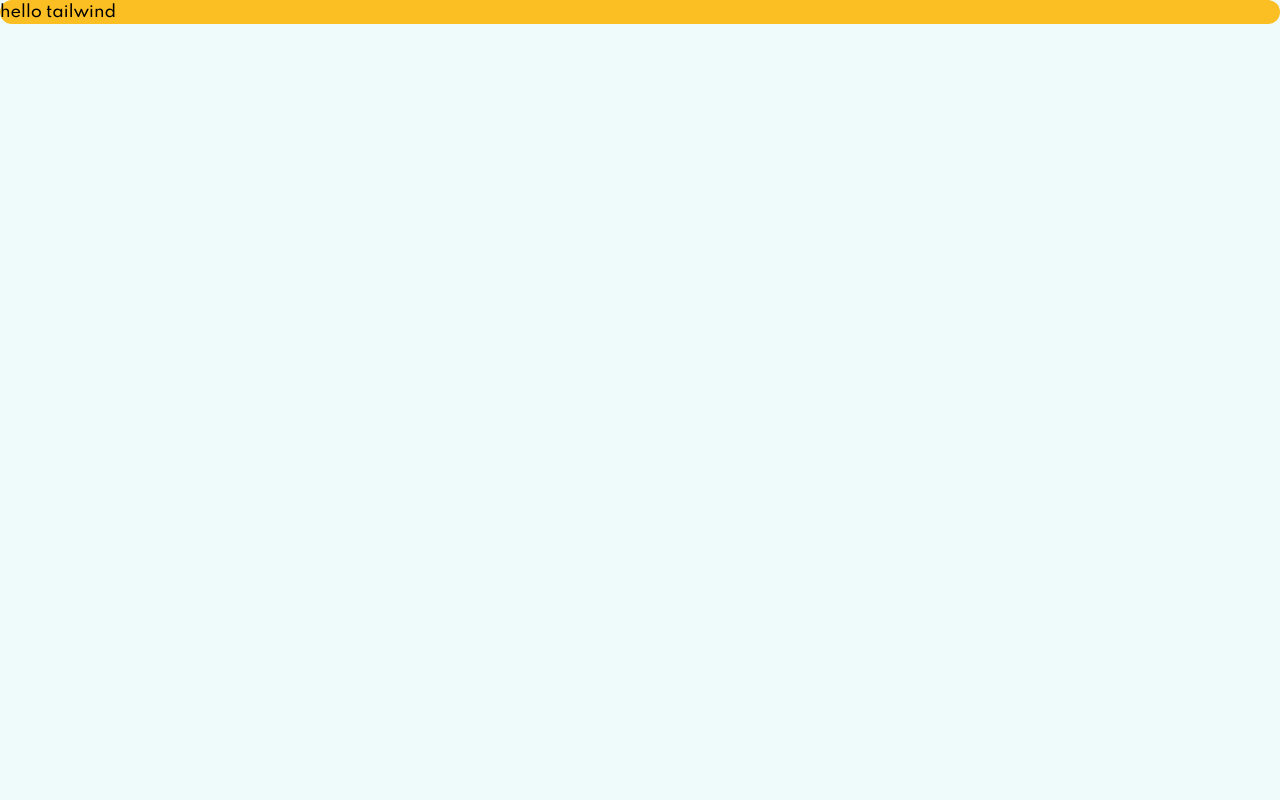
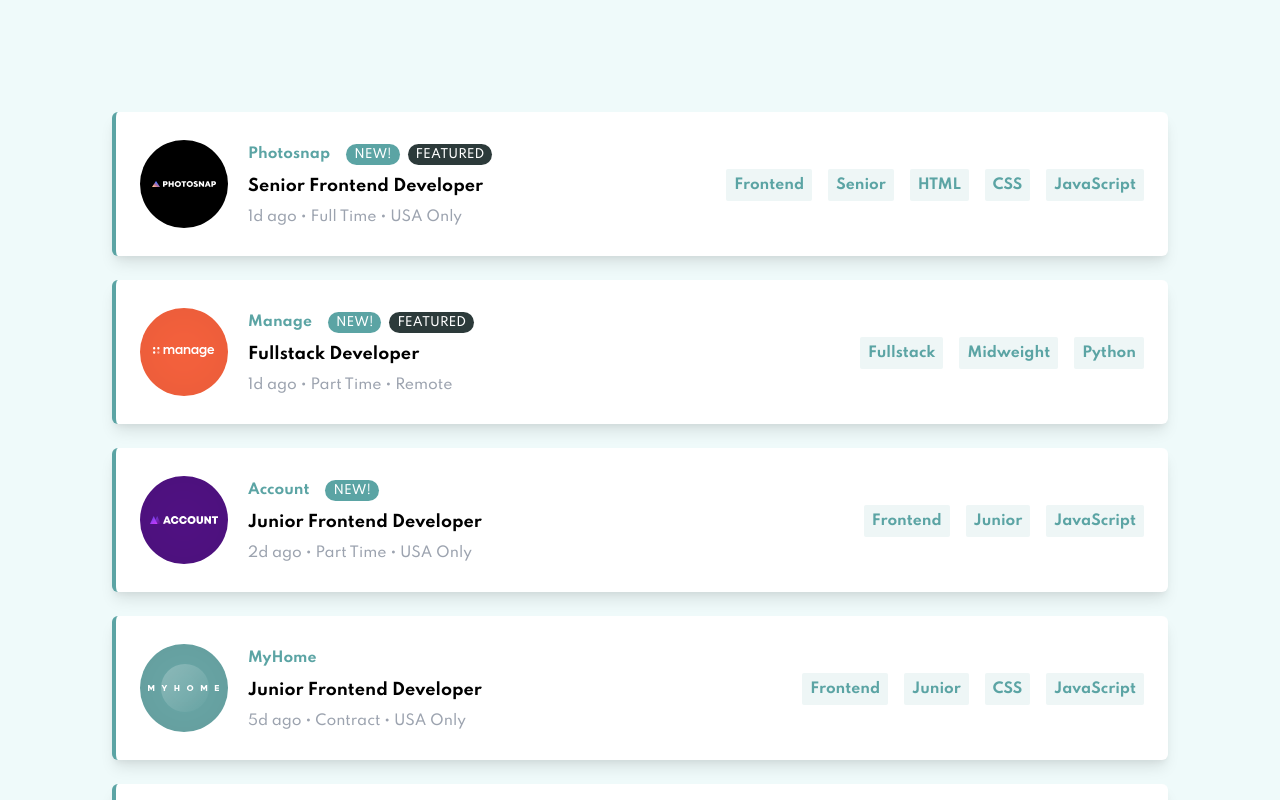
Before and after one commit to kelvinsanchez15/static-job-listings, a Next.js app: page / in a window 1280 px wide. Shown: the top 800 px of the page. Built offline with nearby package versions, Linux system fonts and the light colour scheme.

Commit message:
create card component

```diff
--- /dev/null
+++ b/components/Card.tsx
@@ -0,0 +1,47 @@
+export default function Card({ job }) {
+  return (
+    <div
+      id="card"
+      className="flex items-center bg-white rounded-md border-l-4 border-cyan p-6 mb-6 shadow-lg"
+    >
+      <div id="logo" className="mr-5">
+        <img src={job.logo} alt="company logo" />
+      </div>
+      <div
+        id="job-info"
+        className="flex-grow flex flex-col justify-around h-24"
+      >
+        <div>
+          <span id="company-name" className="text-cyan text-sm font-bold mr-4">
+            {job.company}
+          </span>
+          {job.new && (
+            <span className="bg-cyan text-white text-xs px-2 py-1 mr-2 rounded-xl">
+              NEW!
+            </span>
+          )}
+          {job.featured && (
+            <span className="bg-cyan-darkest text-white text-xs px-2 py-1 rounded-xl">
+              FEATURED
+            </span>
+          )}
+        </div>
+
+        <h5 id="job-position" className="font-bold text-black">
+          {job.position}
+        </h5>
+        <p className="text-gray-400 text-sm">{`${job.postedAt} • ${job.contract} • ${job.location}`}</p>
+      </div>
+      <div id="tags">
+        {[job.role, job.level, ...job.languages].map((tag) => (
+          <span
+            key={tag}
+            className="ml-4 p-2 text-cyan text-sm font-semibold bg-cyan-light rounded-sm"
+          >
+            {tag}
+          </span>
+        ))}
+      </div>
+    </div>
+  );
+}
--- a/pages/index.tsx
+++ b/pages/index.tsx
@@ -1,14 +1,21 @@
 import Head from 'next/head';
 import type { NextPage } from 'next';
+import jobs from '../data.json';
+import Card from '../components/Card';
 
 const Home: NextPage = () => {
   return (
     <>
       <Head>
-        <title>Create Next App</title>
-        <link rel="icon" href="/favicon.ico" />
+        <title>Static Job Listings</title>
+        <link rel="icon" href="/favicon-32x32.png" />
       </Head>
-      <div className="bg-yellow-400 rounded-3xl">hello tailwind</div>
+      <header className="" />
+      <div className="w-full p-28">
+        {jobs.map((job) => (
+          <Card key={job.id} job={job} />
+        ))}
+      </div>
     </>
   );
 };
```
